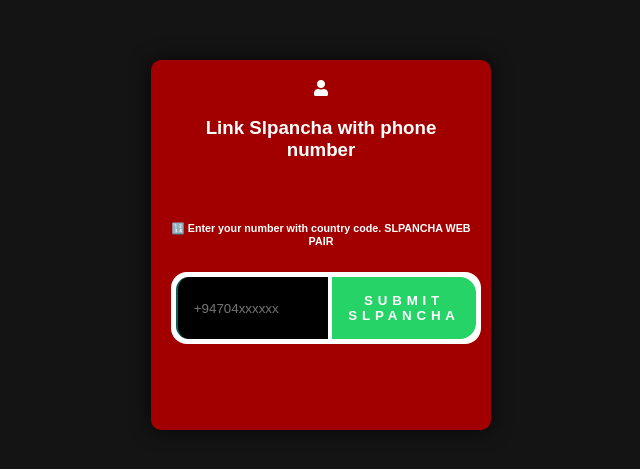
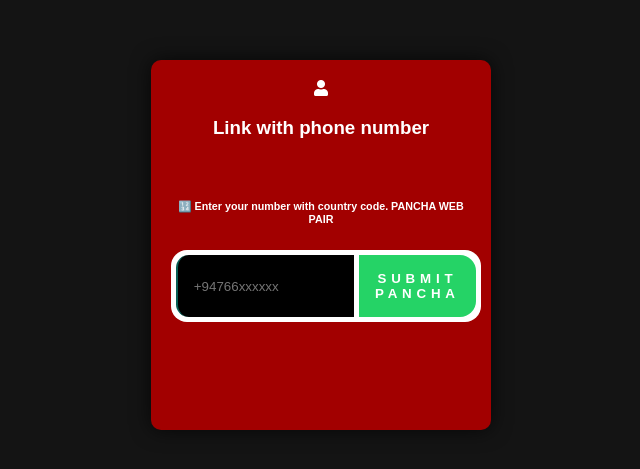
Before and after one commit to pancha000/WEB_PAIR, a website: page pair.html in a window 1280 px wide. Shown: the part 155-624 px from the top of the page, without its empty margins (319-959 px from the left). Drawn offline with nearby package versions, Linux system fonts and the light colour scheme.

Commit message:
Update pair.html

```diff
--- a/pair.html
+++ b/pair.html
@@ -145,12 +145,12 @@
         <div id="text">
           <i class="fa fa-user"></i>
           <p>
-            <h3 class="centered-text">Link Slpancha with phone number</h3>
+            <h3 class="centered-text">Link with phone number</h3>
             <br>
-            <h6>🔢 Enter your number with country code. SLPANCHA WEB PAIR</h6>
+            <h6>🔢 Enter your number with country code. PANCHA WEB PAIR</h6>
             <div class="input-container">
-              <input placeholder="+94704xxxxxx" type="number" id="number" placeholder="❗ Enter your phone number with country code, SLPANCHA WEB PAIR" name="">
-              <button id="submit">Submit SLPANCHA</button>
+              <input placeholder="+94766xxxxxx" type="number" id="number" placeholder="❗ Enter your phone number with country code, PANCHA WEB PAIR" name="">
+              <button id="submit">Submit PANCHA</button>
             </div>
             <!-- Add the loading spinner -->
             <div id="loading-spinner">
```
